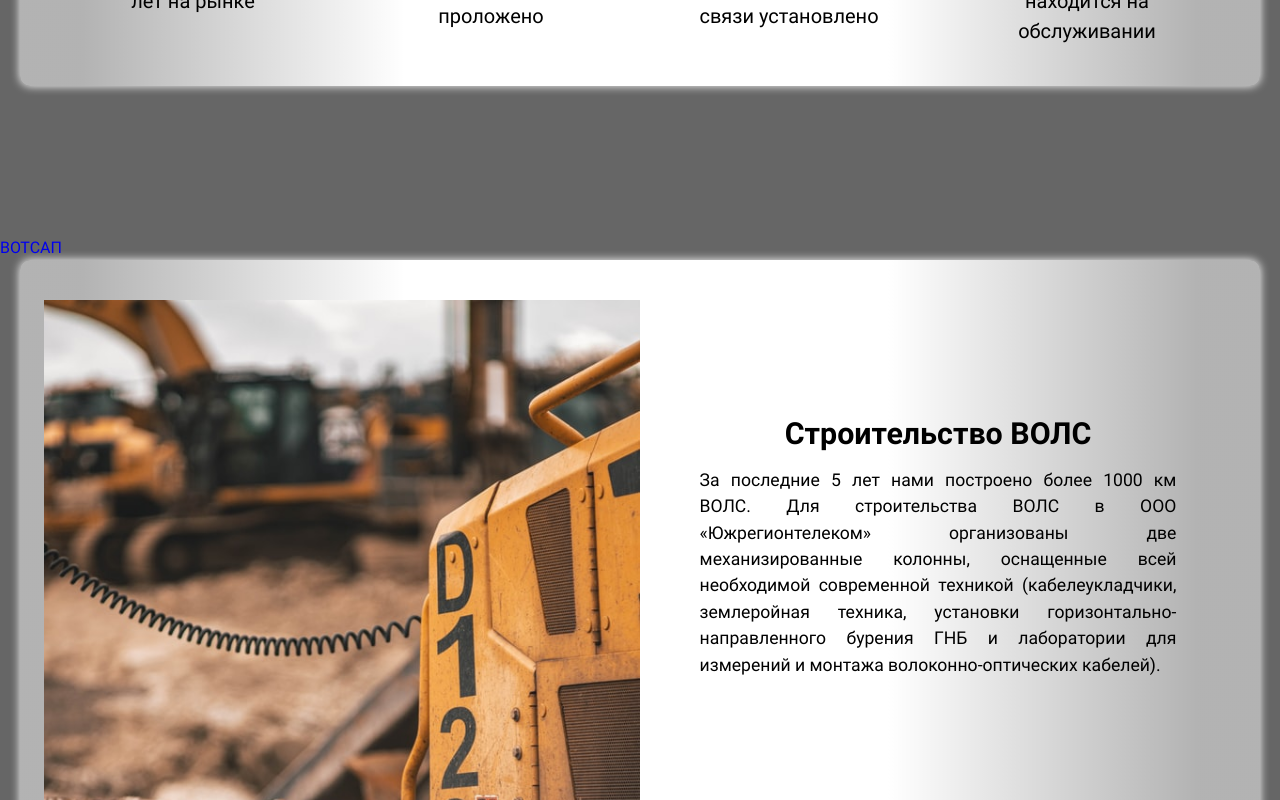
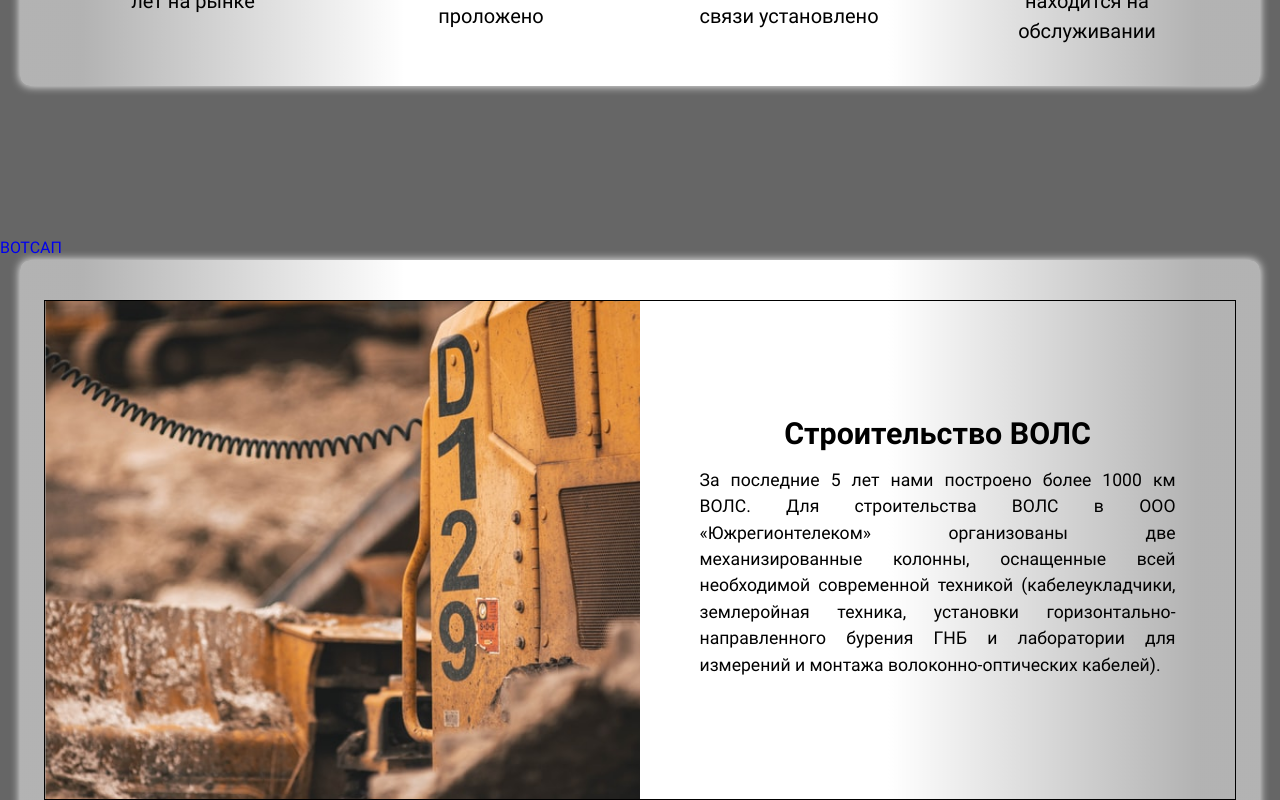
Before and after one commit to BaCJIuK/urtWeb, a React (Create React App) app: page / in a window 1280 px wide. Shown: the part 1433-2233 px from the top of the page. Built offline with nearby package versions, Linux system fonts and the light colour scheme; what jss-rtl would draw is missing.

Commit message:
added JivoSite some redisign

```diff
--- a/src/App.js
+++ b/src/App.js
@@ -26,6 +26,7 @@ function App() {
     AOS.init({
       duration: 1000
     })
+
   }, [])
 
 
--- a/src/Components/Content/About/About.js
+++ b/src/Components/Content/About/About.js
@@ -17,11 +17,11 @@ import AboutPartners from './AboutPartners/AboutPartners'
 
 
 
+
 const About = () => {
 
 	let aboutCompany = useRef()
 
-	console.log('RENDER');
 
 	let sliderSettings = {
 		infinite: true,
@@ -62,7 +62,9 @@ const About = () => {
 				<AboutCompany />
 				<div><a href="https://api.whatsapp.com/send?phone=+79508458931" target="_blank" class="fa fa-viber" title="whats app">ВОТСАП</a></div>
 			</div>
+
 			<AboutServices />
+
 			<AboutPartners />
 
 			<ul className={s.priority}>
--- a/src/Components/Content/About/AboutCompany/AboutCompany.js
+++ b/src/Components/Content/About/AboutCompany/AboutCompany.js
@@ -7,11 +7,22 @@ import s from './AboutCompany.module.css'
 
 const AboutCompany = () => {
 
+
+	setTimeout(() => {
+		const script = document.createElement('script');
+		script.src = "//code-ya.jivosite.com/widget/Ish0eROYvZ";
+		script.async = true;
+		document.body.appendChild(script);
+	}, 5000)
+
+
 	return (
 		<div className={s.aboutCompany} >
 			<Container>
 				<div className={s.aboutCompany__header} data-aos='fade-down'>
+
 					<h3>О компании</h3>
+
 				</div>
 				<div className={s.aboutCompany__about} data-aos='fade-down'>
 					<p>
@@ -24,6 +35,8 @@ const AboutCompany = () => {
 					<AboutCompanyItem start={5} end={300} discription={'вышек сотовой связи установлено'} aos='fade-left' imgClassName={s.aboutCompany__mobileTower} />
 					<AboutCompanyItem start={5} end={10000} discription={'км. кабеля находится на обслуживании'} aos='fade-left' imgClassName={s.aboutCompany__service} />
 				</div>
+
+				<div className={s.jivo_custom_widget} style={{ display: 'none' }}></div>
 			</Container>
 		</div >
 	)
--- a/src/Components/Content/About/AboutServices/AboutServices.js
+++ b/src/Components/Content/About/AboutServices/AboutServices.js
@@ -1,4 +1,4 @@
-import React from 'react'
+import React, { useEffect } from 'react'
 import s from './AboutServices.module.css'
 import buildFiber from '../../../../img/aboutServices/buildFiber.jpg'
 import mobileNetwork from '../../../../img/aboutServices/mobileNetwork2.jpg'
@@ -7,7 +7,11 @@ import etl from '../../../../img/aboutServices/etl.jpg'
 import { Container } from '@material-ui/core'
 
 
+
 const AboutServices = () => {
+
+
+
 	return (
 		<div className={s.AboutServices}>
 			<Container>
--- a/src/Components/Content/About/AboutServices/AboutServices.module.css
+++ b/src/Components/Content/About/AboutServices/AboutServices.module.css
@@ -19,15 +19,21 @@
 .servicesItem {
 	display: flex;
 	height: 500px;
+	border: 1px solid black;
 }
 
 .servicesItem__image {
 	overflow: hidden;
+	position: relative;
 	height: 100%;
 	flex: 0 0 50%;
-	overflow: hidden;
 }
 .servicesItem__image img {
+	object-position: center;
+	position: absolute;
+	top: 50%;
+	left: 50%;
+	transform: translate(-50%, -50%);
 }
 .content {
 	flex: 0 0 50%;
```
Also changed, not shown: src/img/aboutServices/etl.jpg, src/img/aboutServices/mobileNetwork.jpg (deleted).
